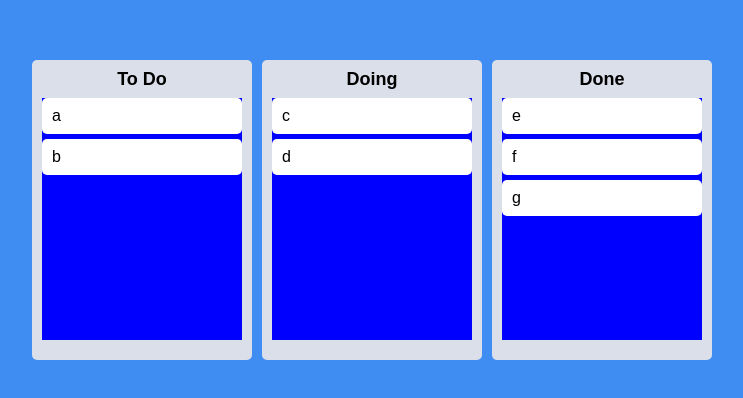
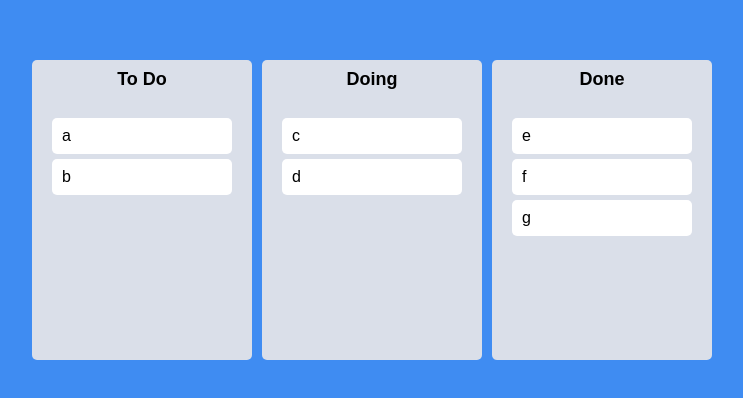
Before and after one commit to sadpu111/trello-clone, a React (Create React App) app: page / in a window 1280 px wide. Shown: the part 190-588 px from the top of the page, without its empty margins (268-1011 px from the left). Built offline with nearby package versions, Linux system fonts and the light colour scheme.

Commit message:
change colors

```diff
--- a/src/Components/Board.tsx
+++ b/src/Components/Board.tsx
@@ -9,7 +9,6 @@
 
 const Wrapper = styled.div`
 width: 300px;
-padding: 20px 10px;
 padding-top: 10px;
  background-color: ${(props) => props.theme.boardColor};
 border-radius: 5px;
@@ -26,9 +25,14 @@
 `;
 
 const Area = styled.div<IAreaProps>`
-background-color: ${props => props.isDraggingOver ? "pink" : props.isDraggingFromThis ? "red" : "blue"};
+background-color: ${props =>     props.isDraggingOver
+      ? "#dfe6e9"
+      : props.isDraggingFromThis
+      ? "#b2bec3"
+      : "transparent"};
 flex-grow: 1;
 transition: background-color 0.3s ease-in-out;
+padding: 20px;
 
 `;
 
@@ -37,7 +41,7 @@
   boardId: string;
 }
 
-function Board({toDos, boardId}: IBoardProps) {
+function Board({ toDos, boardId }: IBoardProps) {
   return (
     <Wrapper>
       <Title>{boardId}</Title>
--- a/src/Components/DraggableCard.tsx
+++ b/src/Components/DraggableCard.tsx
@@ -7,19 +7,21 @@
   index: number;
 }
 
-const Card = styled.div`
+const Card = styled.div<{ isDragging: boolean }>`
+  padding: 10px;
+  background-color: ${(props) =>
+    props.isDragging ? "#e4f2ff" : props.theme.cardColor};
   border-radius: 5px;
   margin-bottom: 5px;
-  padding: 10px 10px;
-  background-color: ${(props) => props.theme.cardColor};
-`;
+  box-shadow: ${(props) =>
+    props.isDragging ? "0px 2px 5px rgba(0, 0, 0, 0.05)" : "none"};`;
 
-function DraggableCard({toDo, index}: IDraggableCardProps ) {
+function DraggableCard({ toDo, index }: IDraggableCardProps) {
   return (
     <Draggable key={toDo} draggableId={toDo} index={index}>
       {/* key와 draggableId가 같아야 함(beautiful dnd) */}
-      {(magic) => (
-        <Card ref={magic.innerRef} {...magic.draggableProps} {...magic.dragHandleProps}>{toDo}
+      {(provided, snapshot) => (
+        <Card isDragging={snapshot.isDragging} ref={provided.innerRef} {...provided.draggableProps} {...provided.dragHandleProps}>{toDo}
         </Card>
       )}
     </Draggable>
```
Lines whose indentation alone changed are shown as unchanged.
